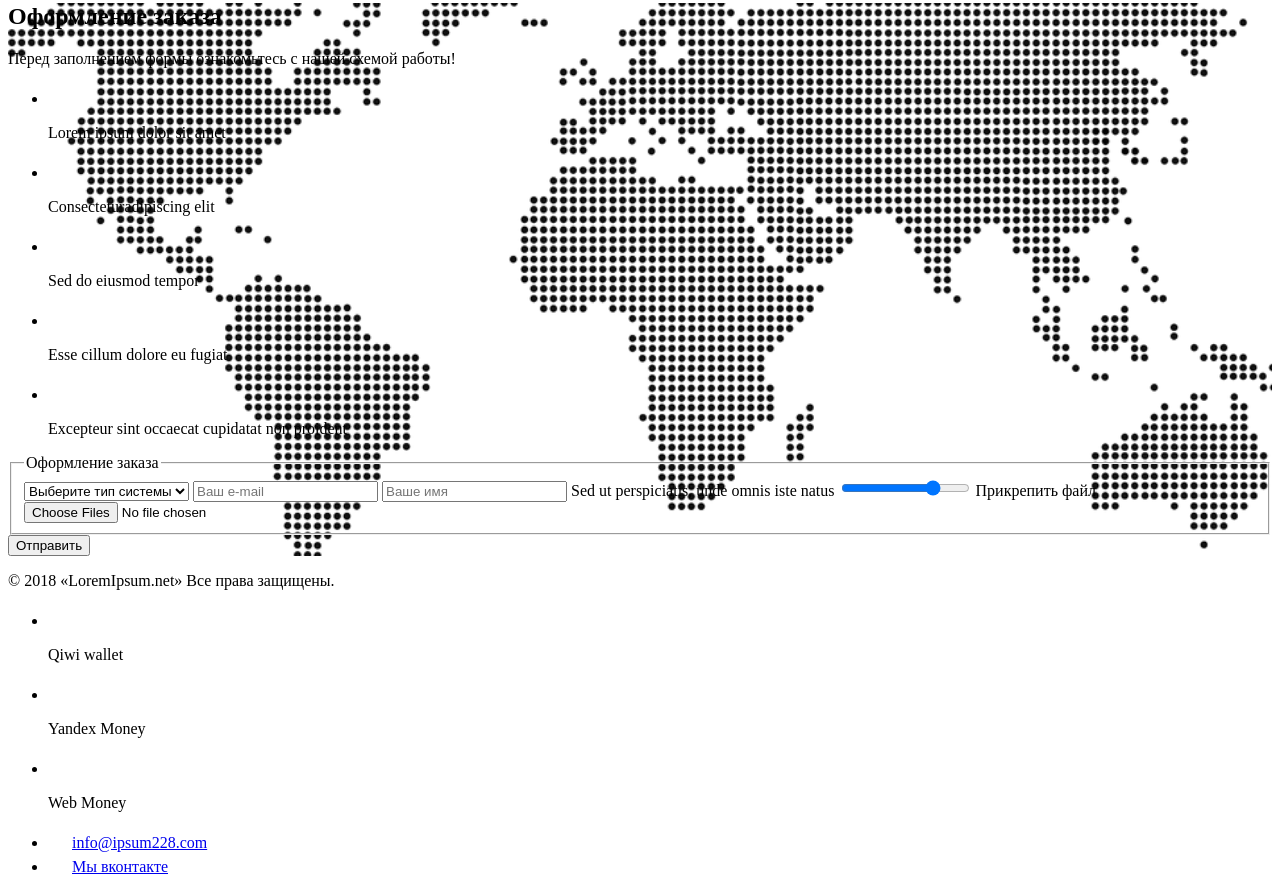
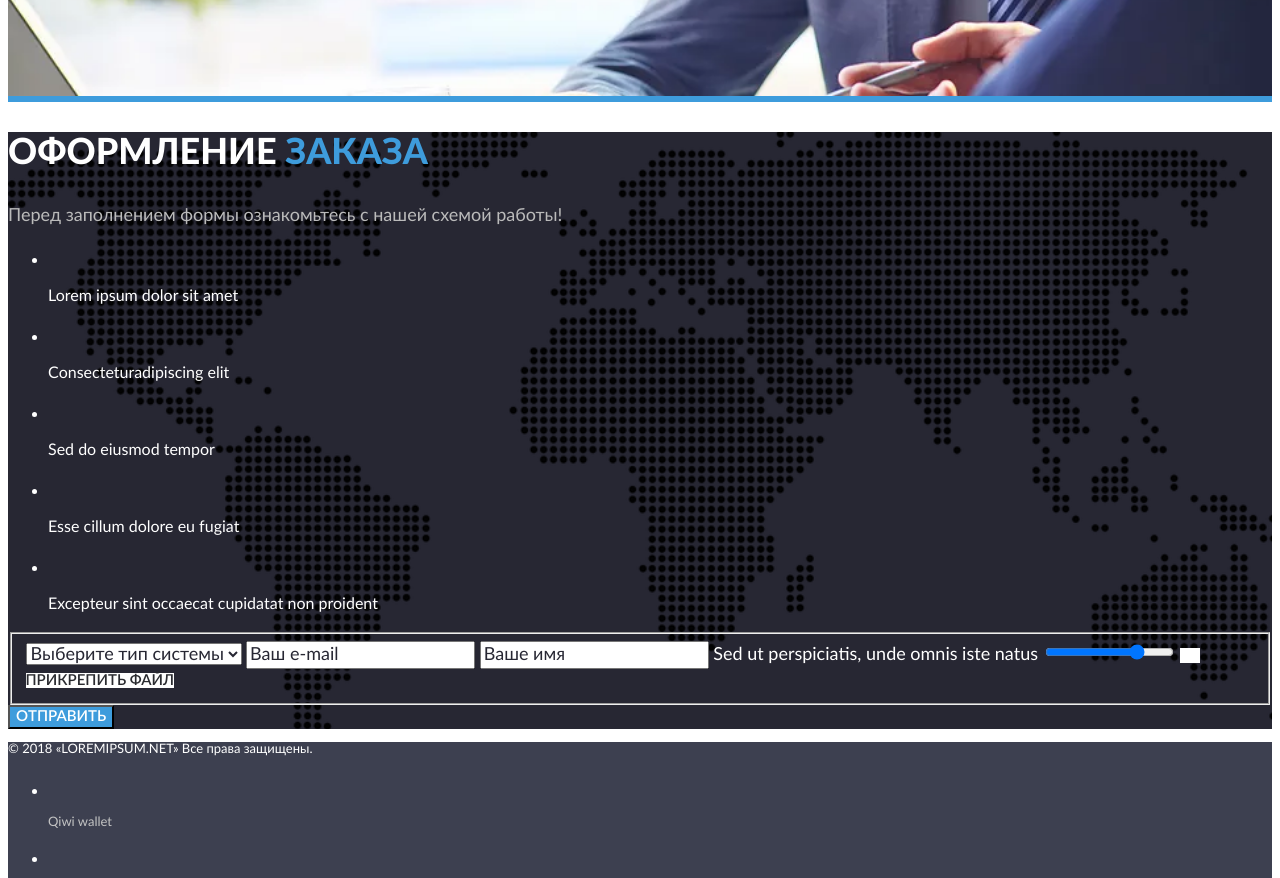
Before and after one commit to rychagoff/employcity-page, a website: page source/index.html in a window 1280 px wide. Shown: the part 914-1792 px from the top of the page. Drawn offline with nearby package versions, Linux system fonts and the light colour scheme; files that its build step writes are made by us from their sources.

Commit message:
feat: стилизует шрифты, правит разметку текста

```diff
--- a/source/index.html
+++ b/source/index.html
@@ -58,19 +58,19 @@
         <div class="container">
           <div class="hero__wrapper">
             <div class="hero__block-text">
-              <h1 class="hero__title title title--xl">Lorem ipsum dolor sit amet consectetur adipiscing</h1>
+              <h1 class="hero__title title title--xl"><span>Lorem ipsum</span> dolor sit amet consectetur <span>adipiscing</span></h1>
               <p class="hero__description">
                 <strong>At&nbsp;vero eos et&nbsp;accusamus et&nbsp;iusto odio dignissimos ducimus!</strong>
-                <ul>
+                <!-- <ul>
                   <li>Totam rem aperiam eaque ipsa</li>
                   <li>Sit voluptatem accusantium doloremque laudantium</li>
                   <li>Sed ut&nbsp;perspiciatis, unde omnis iste natus error</li>
-                </ul>
-                <!-- <pre>
+                </ul> -->
+                <!-- <pre> -->
                   - Totam rem aperiam eaque ipsa
                   - Sit voluptatem accusantium doloremque laudantium
                   - ut perspiciatis, unde omnis iste natus error
-                </pre> -->
+                <!-- </pre> -->
               </p>
               <div class="hero__buttons">
                 <button class="hero__button button button--accent" type="button">Заказать</button>
@@ -92,7 +92,7 @@
         <div class="container">
           <div class="order__wrapper">
             <header class="order__header">
-              <h2 class="order__title title title--lg">Оформление заказа</h2>
+              <h2 class="order__title title title--lg">Оформление <span>заказа</span></h2>
               <p>Перед заполнением формы ознакомьтесь с&nbsp;нашей схемой работы!</p>
             </header>
             <div class="order__process process">
@@ -160,12 +160,15 @@
                   <span>Sed ut perspiciatis, unde omnis iste natus</span>
                   <input type="range" name="percent" min="0" max="100" value="75" step="1">
                 </label>
-                <label class="form__label button button--upload">
+                <label class="form__button button button--secondary">
+                  <svg width="20" height="20">
+                    <use href="images/icons/stack.svg#file"></use>
+                  </svg>
                   <span>Прикрепить файл</span>
-                  <input type="file" name="file" multiple accept="image/*,.pdf">
+                  <input class="visually-hidden" type="file" name="file" multiple accept="image/*,.pdf">
                 </label>
               </fieldset>
-              <button type="submit">Отправить</button>
+              <button class="form__button button button--accent" type="submit">Отправить</button>
             </form>
           </div>
         </div>
@@ -175,7 +178,7 @@
         <div class="container">
           <div class="main-footer__wrapper">
             <div class="main-footer__copyright">
-              <p>&copy;&nbsp;2018 &laquo;LoremIpsum.net&raquo; Все права защищены.</p>
+              <p>&copy;&nbsp;2018 &laquo;LOREMIPSUM.NET&raquo; Все права защищены.</p>
             </div>
             <div class="main-footer__payments payments">
               <ul class="payments__list">
--- /dev/null
+++ b/source/styles/blocks/button.scss
@@ -0,0 +1,18 @@
+.button {
+  font-family: inherit;
+  font-size: 13px;
+  line-height: 16px;
+
+  text-decoration: none;
+  text-transform: uppercase;
+
+  &--accent {
+    background-color: $color-accent-primary;
+    color: $color-default-white;
+  }
+
+  &--secondary {
+    background-color: $color-default-white;
+    color: $color-black-russian-lighten;
+  }
+}
--- /dev/null
+++ b/source/styles/blocks/contacts.scss
@@ -0,0 +1,7 @@
+.contacts a {
+  font-size: 13px;
+  line-height: 16px;
+
+  color: $color-default-white;
+  text-decoration: none;
+}
--- /dev/null
+++ b/source/styles/blocks/form.scss
@@ -0,0 +1,15 @@
+.form__label input {
+  &::placeholder {
+    color: $color-black-jaguar;
+  }
+}
+
+.form__button {
+  font-size: 15px;
+  line-height: 18px;
+  font-weight: 600;
+
+  &--secondary {
+    color: $color-black-jaguar;
+  }
+}
--- a/source/styles/blocks/header.scss
+++ /dev/null
@@ -1,3 +0,0 @@
-.header {
-  background-color: #123456;
-}
--- a/source/styles/blocks/hero.scss
+++ b/source/styles/blocks/hero.scss
@@ -1,3 +1,19 @@
+.hero__description {
+  font-size: 20px;
+  line-height: 24px;
+
+  color: $color-default-black;
+}
+
+.hero__description strong {
+  display: block;
+  font-weight: 700;
+}
+
+.hero__image {
+  background-color: $color-accent-primary;
+}
+
 .hero__image img {
   @include viewport-desktop {
     width: 100%;
--- /dev/null
+++ b/source/styles/blocks/main-footer.scss
@@ -0,0 +1,8 @@
+.main-footer {
+  background-color: $color-blue-zodiac;
+}
+
+.main-footer__copyright {
+  font-size: 13px;
+  line-height: 16px;
+}
--- /dev/null
+++ b/source/styles/blocks/main-header.scss
@@ -0,0 +1,5 @@
+.main-header {
+  background-color: $color-black-russian;
+
+  opacity: 0.9;
+}
--- /dev/null
+++ b/source/styles/blocks/main-nav.scss
@@ -0,0 +1,17 @@
+.main-nav {
+  &__item {
+    &--is-active a {
+      color: $color-summer-sky;
+    }
+  }
+
+  &__link {
+    font-size: 13px;
+    line-height: 16px;
+    font-weight: 600;
+
+    color: $color-default-white;
+    text-decoration: none;
+    text-transform: uppercase;
+  }
+}
--- a/source/styles/blocks/order.scss
+++ b/source/styles/blocks/order.scss
@@ -1,4 +1,5 @@
 .order {
+  background-color: $color-black-jaguar;
   background-image:
     image-set(
       url("../../images/map@1x.webp") type("image/webp") 1x,
@@ -10,3 +11,7 @@
   background-repeat: no-repeat;
   background-size: cover;
 }
+
+.order__header p {
+  color: $color-silver;
+}
--- /dev/null
+++ b/source/styles/blocks/payment.scss
@@ -0,0 +1,6 @@
+.payment p {
+  font-size: 13px;
+  line-height: 16px;
+
+  color: $color-silver-lighten;
+}
--- /dev/null
+++ b/source/styles/blocks/process.scss
@@ -0,0 +1,4 @@
+.process__description {
+  font-size: 16px;
+  line-height: 19px;
+}
--- /dev/null
+++ b/source/styles/blocks/title.scss
@@ -0,0 +1,22 @@
+.title {
+  &--xl {
+    font-size: 48px;
+    line-height: 58px;
+    font-weight: 700;
+
+    text-transform: uppercase;
+    color: $color-default-black;
+  }
+
+  &--lg {
+    font-size: 36px;
+    line-height: 43px;
+    font-weight: 800;
+
+    text-transform: uppercase;
+  }
+}
+
+.title span {
+  color: $color-accent-primary;
+}
--- a/source/styles/global/global.scss
+++ b/source/styles/global/global.scss
@@ -6,8 +6,39 @@
   box-sizing: border-box;
 }
 
+body {
+  font-family: $font-family;
+  font-size: 18px;
+  line-height: 22px;
+  font-weight: 400;
+  color: $color-default-white;
+}
+
 img {
   max-width: 100%;
   height: auto;
   object-fit: contain;
 }
+
+input,
+textarea,
+select {
+  font-family: $font-family;
+  font-size: 18px;
+  line-height: 22px;
+  font-weight: 400;
+  color: $color-black-jaguar;
+}
+
+.visually-hidden {
+  position: absolute;
+  width: 1px;
+  height: 1px;
+  margin: -1px;
+  border: 0;
+  padding: 0;
+  white-space: nowrap;
+  clip-path: inset(100%);
+  clip: rect(0 0 0 0);
+  overflow: hidden;
+}
--- a/source/styles/global/variables.scss
+++ b/source/styles/global/variables.scss
@@ -1,6 +1,24 @@
 /* здесь используйте глобальные переменные */
+// FONTS
+
+$font-family:         "Lato", sans-serif;
+
+// COLORS
+
+$color-default-white:          #ffffff;
+$color-default-black:          #000000;
+
+$color-accent-primary:         #3e9cdc;
+
+$color-summer-sky:             #43abf0;
+$color-black-russian:          #10101d;
+$color-black-russian-lighten:  #2a2b30;
+$color-black-jaguar:           #272733;
+$color-blue-zodiac:            #3d4050;
+$color-silver:                 #bbbbbb;
+$color-silver-lighten:         #c3c3c3;
 
 // VIEWPORTS
 
-$tablet-width: 768px;
-$desktop-width: 1440px;
+$tablet-width:                     768px;
+$desktop-width:                   1440px;
--- a/source/styles/styles.scss
+++ b/source/styles/styles.scss
@@ -5,6 +5,14 @@
 @import "./global/fonts.scss";
 
 /* BLOCKS */
-// @import "./blocks/header.scss";
+@import "./blocks/title.scss";
+@import "./blocks/button.scss";
+@import "./blocks/main-header.scss";
+@import "./blocks/main-nav.scss";
 @import "./blocks/hero.scss";
 @import "./blocks/order.scss";
+@import "./blocks/process.scss";
+@import "./blocks/form.scss";
+@import "./blocks/payment.scss";
+@import "./blocks/contacts.scss";
+@import "./blocks/main-footer.scss";
```
